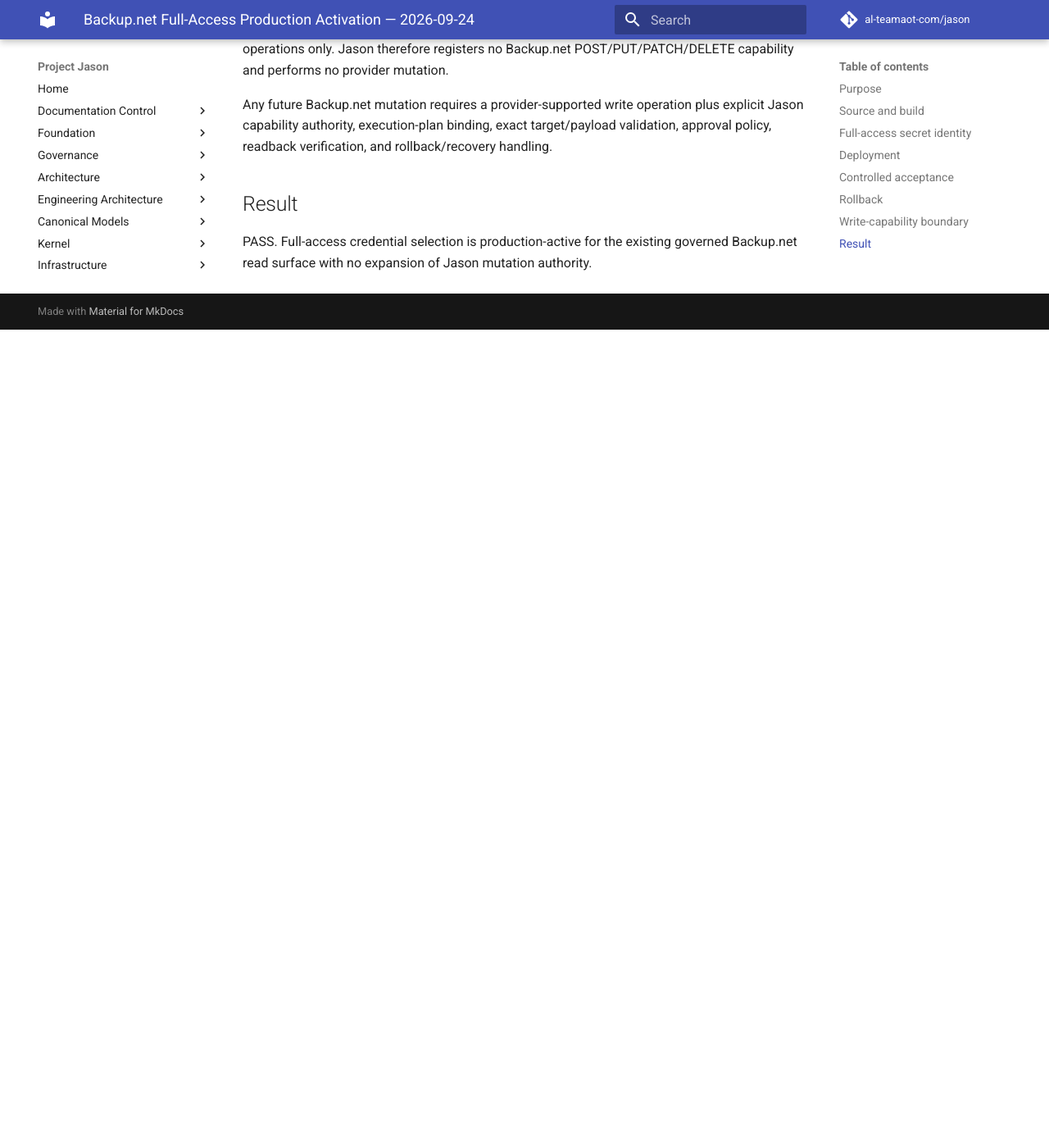
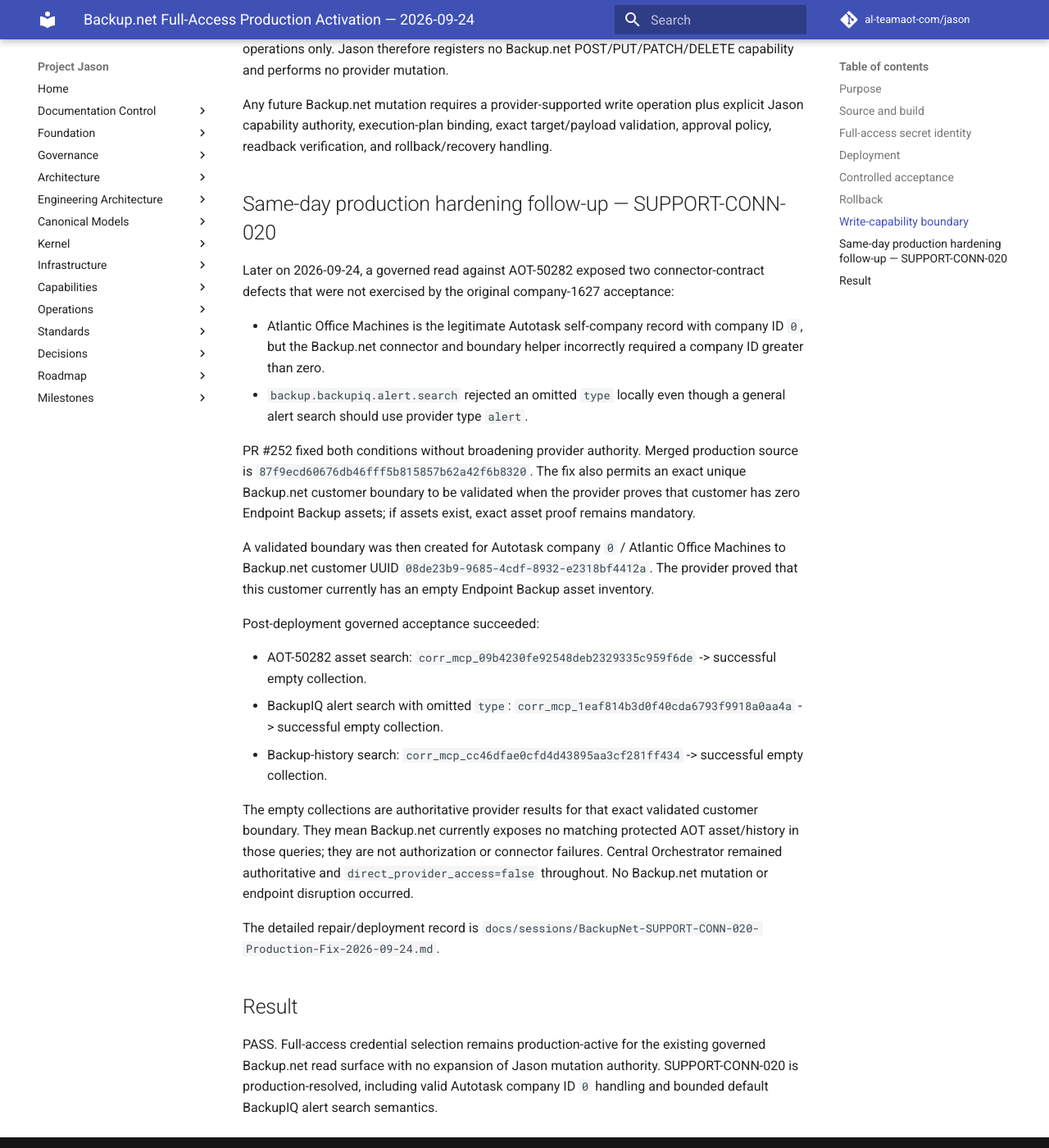
Before and after one commit to al-teamaot-com/jason, an MkDocs documentation site: the page built from docs/sessions/BackupNet-Full-Access-Production-Activation-2026-09-24.md, in a window 1280 px wide and 1400 px high, scrolled down 2940 px. Shown: the whole window at 82% size. Built offline with MkDocs 1.6.1 and Material for MkDocs 9.7.7, drawn with Linux system fonts in a browser that asks for light colours; comment, search, counter and statistics services are not loaded; before the commit the page ends 3342 px from its top, so only the background shows below that.

Commit message:
Record Backup.net SUPPORT-CONN-020 hardening

```diff
--- a/docs/sessions/BackupNet-Full-Access-Production-Activation-2026-09-24.md
+++ b/docs/sessions/BackupNet-Full-Access-Production-Activation-2026-09-24.md
@@ -90,6 +90,27 @@
 
 Any future Backup.net mutation requires a provider-supported write operation plus explicit Jason capability authority, execution-plan binding, exact target/payload validation, approval policy, readback verification, and rollback/recovery handling.
 
+## Same-day production hardening follow-up — SUPPORT-CONN-020
+
+Later on 2026-09-24, a governed read against AOT-50282 exposed two connector-contract defects that were not exercised by the original company-1627 acceptance:
+
+- Atlantic Office Machines is the legitimate Autotask self-company record with company ID `0`, but the Backup.net connector and boundary helper incorrectly required a company ID greater than zero.
+- `backup.backupiq.alert.search` rejected an omitted `type` locally even though a general alert search should use provider type `alert`.
+
+PR #252 fixed both conditions without broadening provider authority. Merged production source is `87f9ecd60676db46fff5b815857b62a42f6b8320`. The fix also permits an exact unique Backup.net customer boundary to be validated when the provider proves that customer has zero Endpoint Backup assets; if assets exist, exact asset proof remains mandatory.
+
+A validated boundary was then created for Autotask company `0` / Atlantic Office Machines to Backup.net customer UUID `08de23b9-9685-4cdf-8932-e2318bf4412a`. The provider proved that this customer currently has an empty Endpoint Backup asset inventory.
+
+Post-deployment governed acceptance succeeded:
+
+- AOT-50282 asset search: `corr_mcp_09b4230fe92548deb2329335c959f6de` -> successful empty collection.
+- BackupIQ alert search with omitted `type`: `corr_mcp_1eaf814b3d0f40cda6793f9918a0aa4a` -> successful empty collection.
+- Backup-history search: `corr_mcp_cc46dfae0cfd4d43895aa3cf281ff434` -> successful empty collection.
+
+The empty collections are authoritative provider results for that exact validated customer boundary. They mean Backup.net currently exposes no matching protected AOT asset/history in those queries; they are not authorization or connector failures. Central Orchestrator remained authoritative and `direct_provider_access=false` throughout. No Backup.net mutation or endpoint disruption occurred.
+
+The detailed repair/deployment record is `docs/sessions/BackupNet-SUPPORT-CONN-020-Production-Fix-2026-09-24.md`.
+
 ## Result
 
-PASS. Full-access credential selection is production-active for the existing governed Backup.net read surface with no expansion of Jason mutation authority.
+PASS. Full-access credential selection remains production-active for the existing governed Backup.net read surface with no expansion of Jason mutation authority. SUPPORT-CONN-020 is production-resolved, including valid Autotask company ID `0` handling and bounded default BackupIQ alert search semantics.
```
